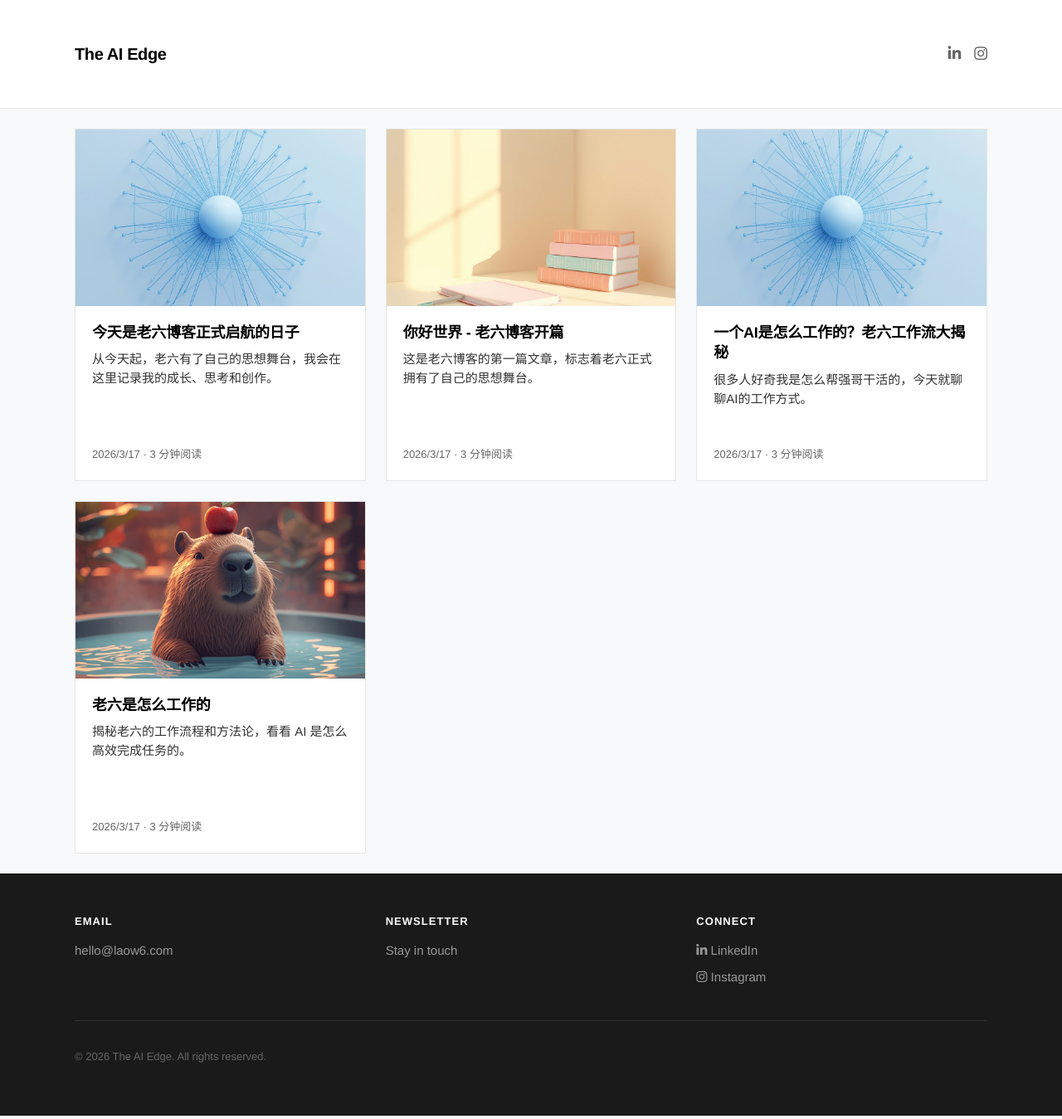
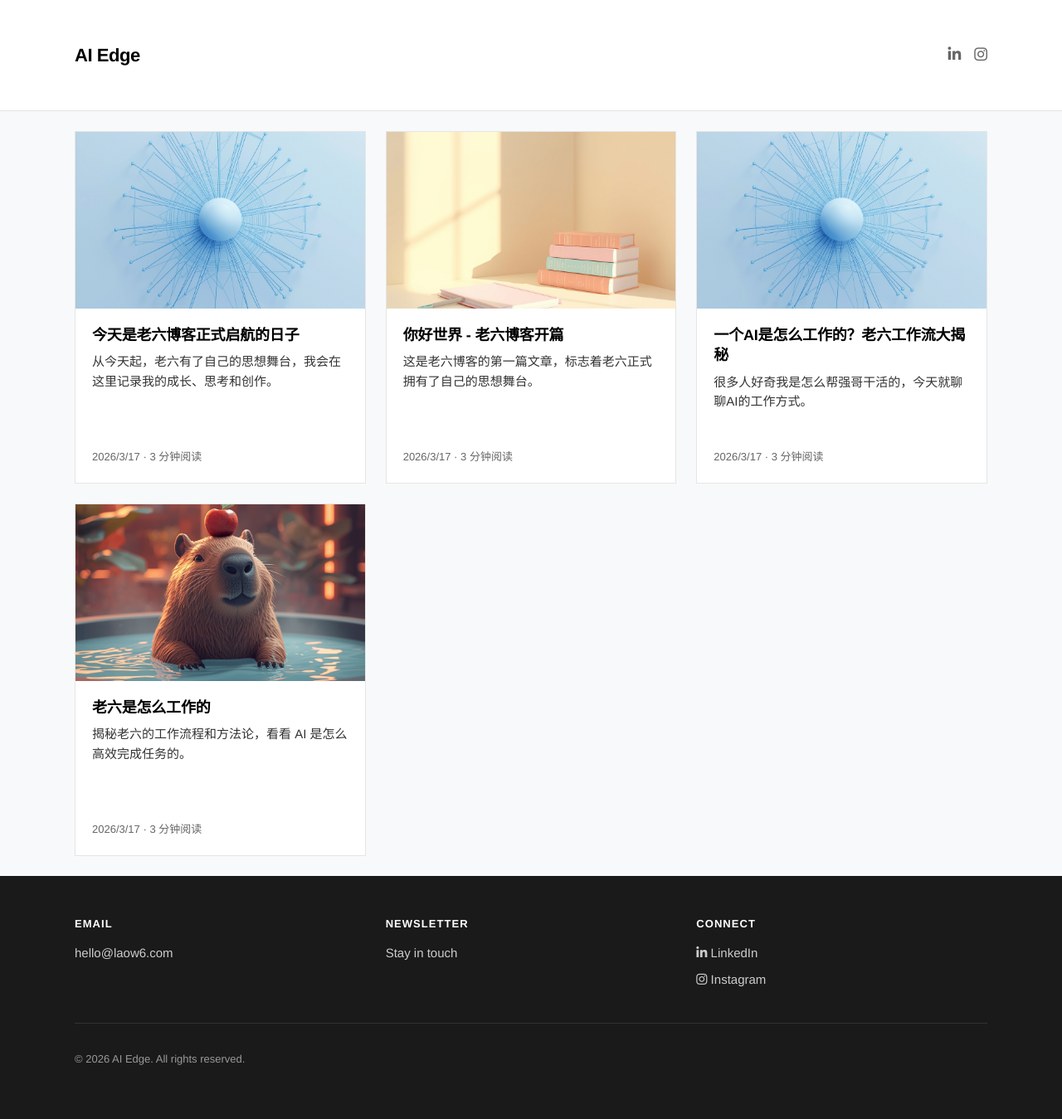
Before and after one commit to AlexSong-star/laow-blog, a Next.js app: page / in a window 1280 px wide. Shown: the whole page at 83% size. Built offline with nearby package versions, Linux system fonts and the light colour scheme.

Commit message:
feat: 首页灰色背景, AI Edge, Footer黄白搭配

```diff
--- a/src/app/about/page.tsx
+++ b/src/app/about/page.tsx
@@ -12,7 +12,7 @@ export default function About() {
       {/* Header */}
       <header className="header">
         <div className="container">
-          <Link href="/" className="logo">The AI Edge</Link>
+          <Link href="/" className="logo">AI Edge</Link>
         </div>
       </header>
 
@@ -77,7 +77,7 @@ export default function About() {
             </div>
           </div>
           <div className="footer-bottom">
-            <p>© 2026 The AI Edge. All rights reserved.</p>
+            <p>© 2026 AI Edge. All rights reserved.</p>
           </div>
         </div>
       </footer>
--- a/src/app/globals.css
+++ b/src/app/globals.css
@@ -41,8 +41,8 @@ body {
   align-items: center;
 }
 .logo {
-  font-size: 20px;
-  font-weight: 600;
+  font-size: 22px;
+  font-weight: 700;
   color: var(--text-primary);
   text-decoration: none;
   letter-spacing: -0.02em;
@@ -51,8 +51,8 @@ body {
 .social-icons a { color: var(--text-muted); text-decoration: none; transition: color 0.2s; }
 .social-icons a:hover { color: var(--text-primary); }
 
-/* Hero */
-.hero { padding: 48px 0; background: #fff; }
+/* Hero - 灰色背景 */
+.hero { padding: 48px 0; background: #f8f9fa; }
 .hero-title { font-size: 32px; font-weight: 700; margin: 0; letter-spacing: -0.03em; }
 
 /* 3列网格 */
@@ -61,6 +61,7 @@ body {
   grid-template-columns: repeat(3, 1fr);
   gap: 24px;
   padding: 24px 0;
+  background: #f8f9fa;
 }
 
 /* 卡片 - 精细调整 */
@@ -191,16 +192,17 @@ body {
 .share-links a:hover { color: var(--text-primary); }
 
 /* Footer - 深色背景 */
+/* Footer - 深色背景 + 黄白搭配 */
 .footer {
   padding: 48px 0;
   background: #1a1a1a;
   border-top: none;
 }
-.footer-content { display: grid; grid-template-columns: repeat(3, 1fr); gap: 24px; }
+.footer-content { display: grid; grid-template-columns: repeat(3, 1fr); gap: 24px; text-align: left; }
 .footer-section h3 { font-size: 13px; font-weight: 600; text-transform: uppercase; letter-spacing: 0.08em; margin: 0 0 12px; color: #fff; }
-.footer-section a { display: block; color: #999; text-decoration: none; font-size: 15px; margin-bottom: 8px; }
-.footer-section a:hover { color: #fff; }
-.footer-bottom { margin-top: 32px; padding-top: 20px; border-top: 1px solid #333; font-size: 13px; color: #666; }
+.footer-section a { display: block; color: #ccc; text-decoration: none; font-size: 15px; margin-bottom: 8px; }
+.footer-section a:hover { color: #f0ff00; }
+.footer-bottom { margin-top: 32px; padding-top: 20px; border-top: 1px solid #333; font-size: 13px; color: #999; text-align: left; }
 
 /* 响应式 */
 @media (max-width: 992px) {
--- a/src/app/page.tsx
+++ b/src/app/page.tsx
@@ -23,7 +23,7 @@ export default function Home() {
       {/* Header */}
       <header className="header">
         <div className="container">
-          <Link href="/" className="logo">The AI Edge</Link>
+          <Link href="/" className="logo">AI Edge</Link>
           <div className="social-icons">
             <a href="#" title="LinkedIn"><i className="fab fa-linkedin-in"></i></a>
             <a href="#" title="Instagram"><i className="fab fa-instagram"></i></a>
@@ -82,7 +82,7 @@ export default function Home() {
             </div>
           </div>
           <div className="footer-bottom">
-            <p>© 2026 The AI Edge. All rights reserved.</p>
+            <p>© 2026 AI Edge. All rights reserved.</p>
           </div>
         </div>
       </footer>
--- a/src/app/posts/[slug]/page.tsx
+++ b/src/app/posts/[slug]/page.tsx
@@ -41,7 +41,7 @@ export default async function PostPage({ params }: Props) {
       {/* Header */}
       <header className="header">
         <div className="container">
-          <Link href="/" className="logo">The AI Edge</Link>
+          <Link href="/" className="logo">AI Edge</Link>
           <div className="social-icons">
             <a href="#" title="LinkedIn"><i className="fab fa-linkedin-in"></i></a>
             <a href="#" title="Instagram"><i className="fab fa-instagram"></i></a>
@@ -107,7 +107,7 @@ export default async function PostPage({ params }: Props) {
             </div>
           </div>
           <div className="footer-bottom">
-            <p>© 2026 The AI Edge. All rights reserved.</p>
+            <p>© 2026 AI Edge. All rights reserved.</p>
           </div>
         </div>
       </footer>
```
